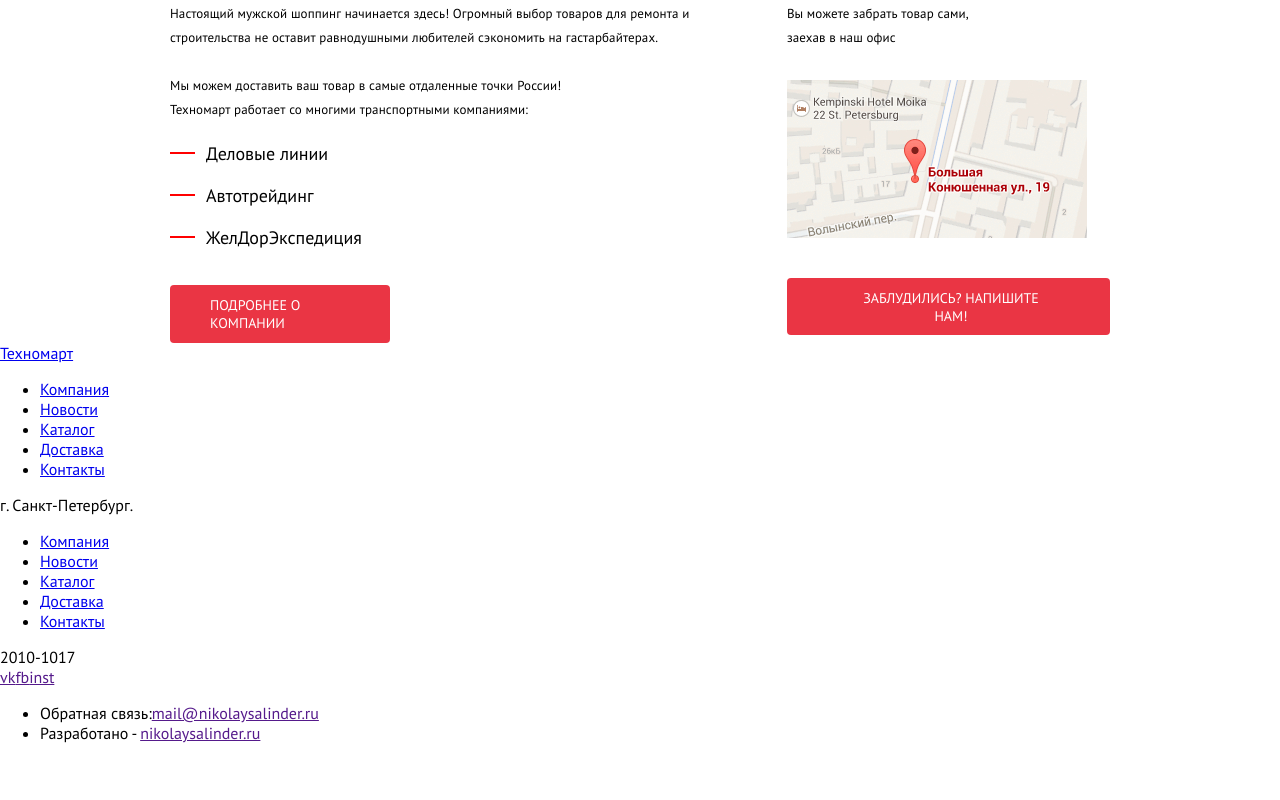
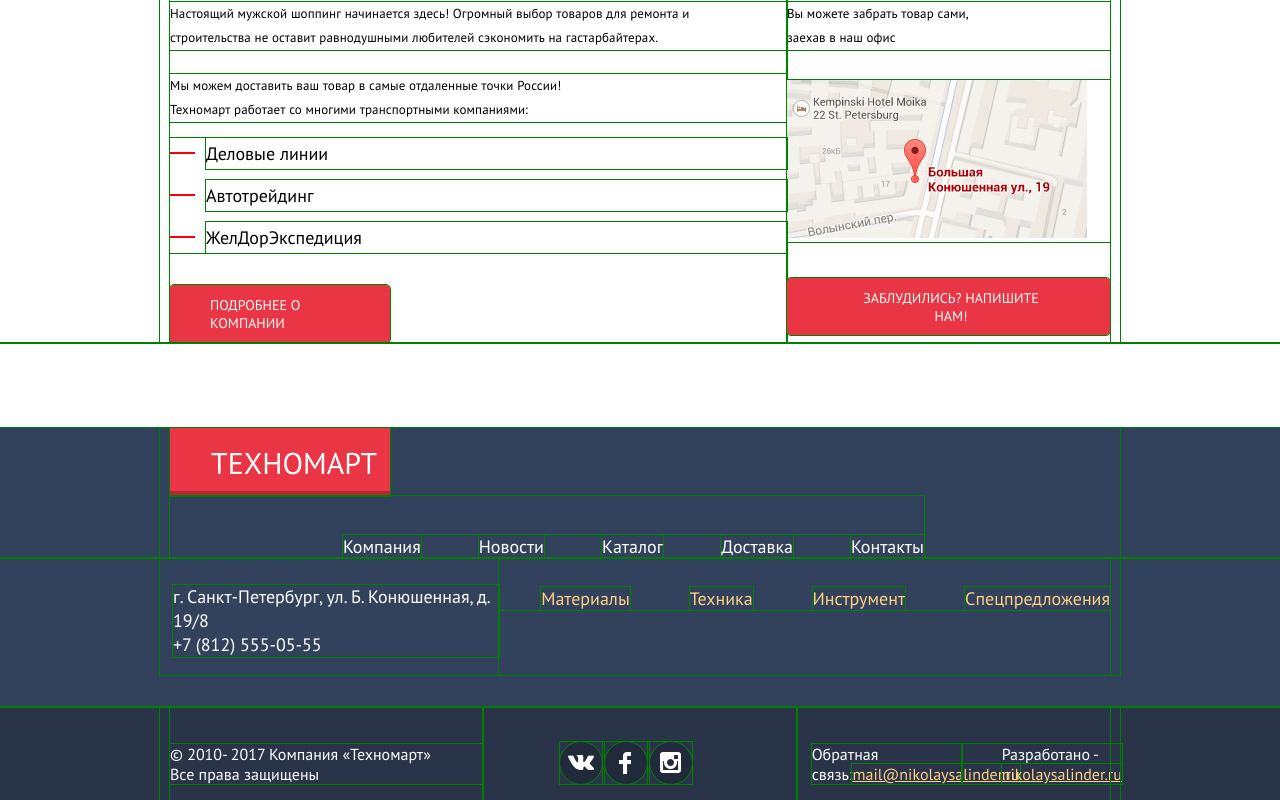
Before and after one commit to nikolaysalinder/technomart, a Vue app: page /#/ in a window 1280 px wide. Shown: the part 2535-3335 px from the top of the page. Before the commit the page ends 3294 px from the top, so only its background shows below. Built offline with nearby package versions, Linux system fonts and the light colour scheme; a web font is replaced by a local one.

Commit message:
ended footer

```diff
--- a/src/App.vue
+++ b/src/App.vue
@@ -4,52 +4,7 @@
     <main>
      <app-home></app-home>
     </main>
-    <footer class="main-footer">
-      <section class="top-footer">
-        <a href="#" class="footer-logo">Техномарт</a>
-        <nav class="footer-nav-top">
-          <ul>
-            <li><a href="#">Компания</a></li>
-            <li><a href="#">Новости</a></li>
-            <li><a href="#">Каталог</a></li>
-            <li><a href="#">Доставка</a></li>
-            <li><a href="#">Контакты</a></li>
-          </ul>
-        </nav>
-        <p>г. Санкт-Петербург.</p>
-        <nav class="footer-nav-bottom">
-          <ul>
-            <li><a href="#">Компания</a></li>
-            <li><a href="#">Новости</a></li>
-            <li><a href="#">Каталог</a></li>
-            <li><a href="#">Доставка</a></li>
-            <li><a href="#">Контакты</a></li>
-          </ul>
-        </nav>
-      </section>
-      <section class="footer-bottom">
-        <div class="footer-copyright">
-          2010-1017
-        </div>
-        <div class="footer-socials">
-          <a href="">vk</a>
-          <a href="">fb</a>
-          <a href="">inst</a>
-        </div>
-        <div class="footer-developer">
-          <ul>
-            <li>
-              <span>Обратная связь:</span>
-              <a href="">mail@nikolaysalinder.ru</a>
-            </li>
-            <li>
-              <span>Разработано - </span>
-              <a href="">nikolaysalinder.ru</a>
-            </li>
-          </ul>
-        </div>
-      </section>
-    </footer>
+    <app-footer></app-footer>
   </div>
 </template>
 
--- /dev/null
+++ b/src/components/Footer.vue
@@ -0,0 +1,263 @@
+<template>
+  <footer class="main-footer">
+    <section class="footer-top">
+      <div class="container">
+        <a href="#" class="footer-logo">Техномарт</a>
+        <nav class="footer-nav-top">
+          <ul>
+            <li><a href="#">Компания</a></li>
+            <li><a href="#">Новости</a></li>
+            <li><a href="#">Каталог</a></li>
+            <li><a href="#">Доставка</a></li>
+            <li><a href="#">Контакты</a></li>
+          </ul>
+        </nav>
+      </div>
+    </section>
+    <section class="footer-middle">
+      <div class="container">
+        <p class="footer-adress">г. Санкт-Петербург, ул. Б. Конюшенная, д. 19/8<br>
+        +7 (812) 555-05-55</p>
+        <nav class="footer-nav-middle">
+          <ul>
+            <li><a href="#">Материалы</a></li>
+            <li><a href="#">Техника</a></li>
+            <li><a href="#">Инструмент</a></li>
+            <li><a href="#">Спецпредложения</a></li>
+          </ul>
+        </nav>
+      </div>
+    </section>
+    <section class="footer-bottom">
+      <div class="container">
+        <div class="footer-copyright">
+          <p>
+            © 2010- 2017 Компания «Техномарт»<br>
+            Все права защищены
+          </p>
+        </div>
+        <div class="footer-socials">
+          <ul>
+            <li>
+              <a
+              class="socials-vk"
+              href="https://vk.com/nikolaysalinder">
+                vkontakte.ru/nikolaysalinder
+              </a>
+            </li>
+            <li>
+              <a
+              class="socials-fb"
+              href="https://vk.com/nikolaysalinder">
+                fb.com/nikolaysalinder
+              </a>
+            </li>
+            <li>
+              <a
+              class="socials-inst"
+              href="https://vk.com/nikolaysalinder">
+                instagramm.com/nikolaysalinder
+              </a>
+            </li>
+          </ul>
+        </div>
+        <div class="footer-developer">
+          <ul>
+            <li>
+              <span>Обратная связь:</span>
+              <a href="">mail@nikolaysalinder.ru</a>
+            </li>
+            <li>
+              <span>Разработано - </span>
+              <a href="">nikolaysalinder.ru</a>
+            </li>
+          </ul>
+        </div>
+      </div>
+    </section>
+  </footer>
+</template>
+
+<script>
+</script>
+
+<style>
+/*стили для разработки*/
+a, div, li, nav, ul, header,
+footer, figure, form,
+label, h1, h2, p, fieldset, button, input, section {
+  outline: 1px solid green;
+}
+/*стили для разработки*/
+.main-footer {
+  padding-top: 85px
+}
+.footer-top {
+  background: #32425c;
+}
+.footer-top .container {
+  display: flex;
+  flex-wrap: wrap;
+}
+.footer-logo {
+  display: block;
+  padding-top: 15px;
+  padding-left: 41px;
+  padding-right: 41px;
+  padding-bottom: 5px;
+  height: 43px;
+  width: 138px;
+  text-decoration: none;
+  text-transform: uppercase;
+  color: #fff;
+  font-size: 30px;
+  background-color: #ea3544;
+  border-bottom: 5px solid yellow;
+  border-color: #b52936;
+}
+.footer-nav-top ul,
+.footer-nav-top li {
+  margin: 0;
+  padding: 0;
+  list-style: none;
+}
+.footer-nav-top ul {
+  display: flex;
+  margin-left: 173px;
+  margin-top: 39px;
+}
+.footer-nav-top li {
+  margin-right: 58px;
+}
+.footer-nav-top li:last-child {
+  margin-right: 0;
+}
+.footer-nav-top a {
+  display: block;
+  text-decoration: none;
+  color: #fff;
+  font-size: 18px;
+}
+.footer-middle {
+  background: #32425c;
+  padding-bottom: 32px;
+}
+.footer-adress {
+  display: block;
+  width: 370px;
+  margin-top: 27px;
+  margin-left: 3px;
+  color: #fff;
+  font-size: 18px;
+  line-height: 24px;
+}
+.footer-nav-middle ul,
+.footer-nav-middle li {
+  margin: 0;
+  padding: 0;
+  list-style: none;
+}
+.footer-nav-middle ul {
+  display: flex;
+  padding-left: 42px;
+  padding-top: 29px;
+  flex-direction: flex-end;
+}
+.footer-nav-middle li {
+  margin-right: 60px;
+}
+.footer-nav-middle li:last-child {
+  margin-right: 0;
+}
+.footer-nav-middle a {
+  text-decoration: none;
+  color: #ffd180;
+  font-size: 18px;
+}
+.footer-bottom {
+  background: #293449;
+}
+.footer-copyright{
+  padding-top: 21px;
+  width: 33.3333%;
+  color: #fff;
+}
+.footer-socials {
+  width: 33.3333%;
+}
+.footer-socials ul,
+.footer-socials li {
+  margin: 0;
+  padding: 0;
+  list-style: none;
+}
+.footer-socials ul {
+  width: 132px;
+  margin-left: 77px;
+  margin-top: 35px;
+  display: flex;
+  justify-content: space-between;
+}
+
+.footer-socials a {
+  display: block;
+  width: 42px;
+  height: 42px;
+  font-size: 0;
+  border-radius: 50%;
+}
+.socials-vk {
+  background: #212a3a url('./../assets/img/vk-icon.png');
+  background-repeat: no-repeat;
+  background-position: 8px 13px;
+}
+.socials-vk:hover {
+  background: #ea3544 url('./../assets/img/vk-icon.png');
+  background-repeat: no-repeat;
+  background-position: 8px 13px;
+}
+.socials-fb {
+  background: #212a3a url('./../assets/img/fb-icon.png');
+  background-repeat: no-repeat;
+  background-position: 14px 10px;
+}
+.socials-fb:hover {
+  background: #ea3544 url('./../assets/img/fb-icon.png');
+  background-repeat: no-repeat;
+  background-position: 14px 10px;
+}
+.socials-inst {
+  background: #212a3a url('./../assets/img/insta-icon.png');
+  background-repeat: no-repeat;
+  background-position: 10px 10px;
+}
+.socials-inst:hover {
+  background: #ea3544 url('./../assets/img/insta-icon.png');
+  background-repeat: no-repeat;
+  background-position: 10px 10px;
+}
+.footer-developer {
+  padding-top: 37px;
+  width: 313px;
+  color: #fff;
+}
+.footer-developer ul,
+.footer-developer li {
+  margin: 0;
+  padding: 0;
+  list-style: none;
+}
+.footer-developer ul {
+  display: flex;
+  margin-left: 15px;
+}
+.footer-developer li {
+  width: 150px;
+}
+.footer-developer li:last-child {
+  padding-left: 40px;
+}
+.footer-developer a {
+  color: #ffd180;
+}
+</style>
--- a/src/main.js
+++ b/src/main.js
@@ -7,10 +7,12 @@
 import Header from './components/Header';
 import Home from './components/home/Home';
 import Slider from './components/home/PromoSlider';
+import Footer from './components/Footer';
 
 Vue.component('app-header', Header);
 Vue.component('app-home', Home);
 Vue.component('app-slider', Slider);
+Vue.component('app-footer', Footer);
 
 
 Vue.config.productionTip = false;
```
Also changed, not shown: 10 other files (tests, documents, lock files or other folders).
